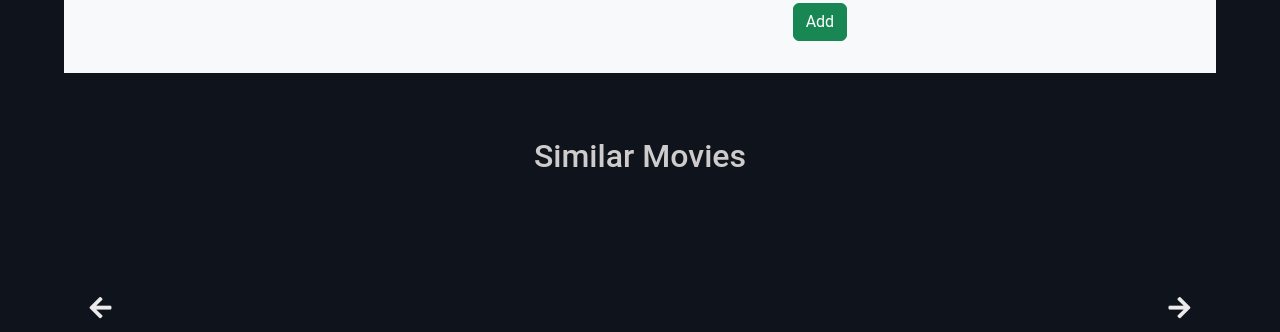
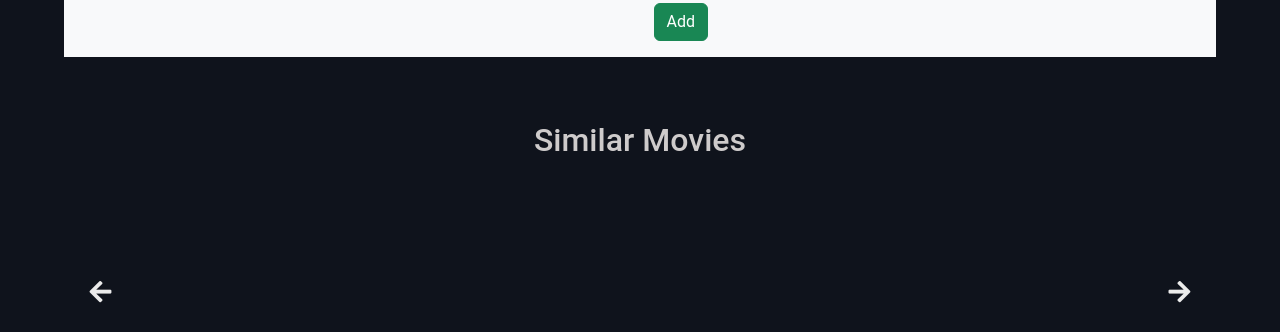
Before and after one commit to Mike-Hall-Dev/Capstone-1.0, a Flask app: template templates/movie_details.html in a window 1280 px wide. Shown: the part 565-897 px from the top of the page. After the commit the page ends 868 px from the top, so only its background shows below. Run offline with Flask 2, Linux system fonts and the light colour scheme; the template is opened without the code that fills it, so the values that code supplies are empty; parts of the project's set-up code (start-up, migrations or seed data) failed here and were passed over; some libraries are stand-ins or nearby versions.

Commit message:
corrected form style

```diff
--- a/static/styles.css
+++ b/static/styles.css
@@ -324,7 +324,7 @@ form .txt_field{
   outline: none;
 }
 
-form button{
+.center button{
   margin-left: 27%;
   margin-bottom: 1rem;
 }
```
